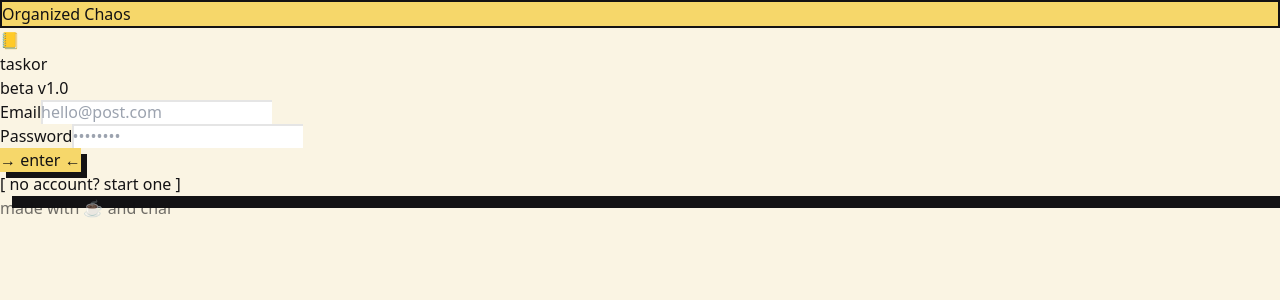
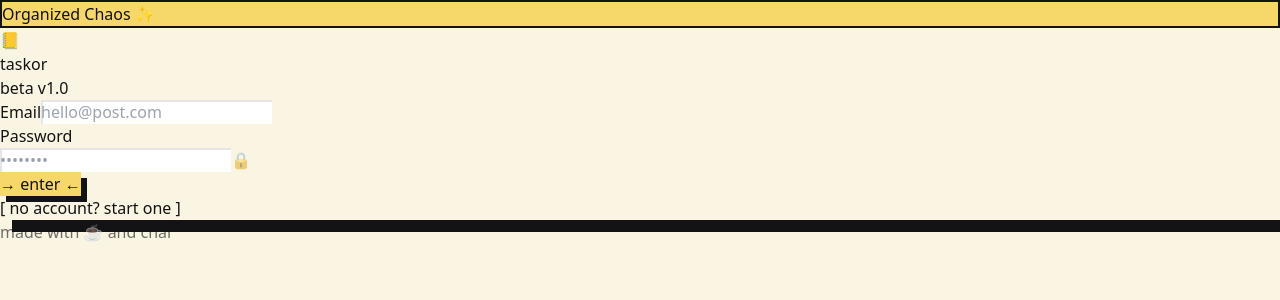
Before and after one commit to chaima-sahli/Task-Manager, a React (Vite) app in the folder frontend/: page / in a window 1280 px wide. Shown: the top 300 px of the page. Built offline with nearby package versions, Linux system fonts and the light colour scheme.

Commit message:
feat: Add password visibility toggle

```diff
--- a/frontend/src/components/Login.jsx
+++ b/frontend/src/components/Login.jsx
@@ -7,12 +7,13 @@ const Login = () => {
   const [email, setEmail] = useState("");
   const [password, setPassword] = useState("");
   const [username, setUsername] = useState("");
+  const [showPassword, setShowPassword] = useState(false);
   const { login, register } = useAuth();
 
   const handleSubmit = async (e) => {
     e.preventDefault();
 
-  //  Password validation
+    // Password validation
     if (!isLogin) {
       const passwordRegex = /^(?=.*[a-z])(?=.*[A-Z])(?=.*\d)(?=.*[@$!%*?&])[A-Za-z\d@$!%*?&]{8,}$/;
       if (!passwordRegex.test(password)) {
@@ -29,17 +30,18 @@ const handleSubmit = async (e) => {
     }
 
     if (result.success) {
-    toast.success(isLogin ? 'Welcome back! ' : 'Account created! ');
+      toast.success(isLogin ? 'Welcome back! ✨' : 'Account created! 🎉');
     } else {
       toast.error(result.error);
     }
   };
+
   return (
     <div
       className='min-h-screen flex items-center justify-center p-4'
       style={{ backgroundColor: "#FAF4E3" }}
     >
-      {/* Brutalist background elements */}
+      {/* Background elements */}
       <div
         className='fixed top-0 left-0 w-64 h-64'
         style={{
@@ -62,11 +64,11 @@ const handleSubmit = async (e) => {
             className='px-3 py-1 text-xs font-bold uppercase'
             style={{ backgroundColor: "#F6D76A", border: "2px solid #131214" }}
           >
-            Organized Chaos{" "}
+            Organized Chaos ✨
           </div>
         </div>
 
-        {/* Main card - neo brutalist */}
+        {/* Main card */}
         <div
           className='relative bg-white border-4 border-black p-8'
           style={{ boxShadow: "12px 12px 0 0 #131214" }}
@@ -82,7 +84,6 @@ const handleSubmit = async (e) => {
               style={{ color: "#131214" }}
             >
               taskor
-
             </h1>
             <div className='flex items-center justify-center gap-2 mt-3'>
               <div className='w-2 h-2 bg-black'></div>
@@ -128,15 +129,30 @@ const handleSubmit = async (e) => {
               <label className='block text-xs font-bold uppercase mb-1 tracking-wider'>
                 Password
               </label>
+              <div className="relative">
                 <input
-                type='password'
+                  type={showPassword ? 'text' : 'password'}
                   placeholder='••••••••'
                   value={password}
                   onChange={(e) => setPassword(e.target.value)}
-                className='w-full px-4 py-3 border-2 border-black bg-white font-mono'
+                  className='w-full px-4 py-3 border-2 border-black bg-white font-mono transition-all duration-200 pr-12'
                   style={{ boxShadow: "inset 2px 2px 0 0 rgba(0,0,0,0.1)" }}
                   required
                 />
+                <button
+                  type="button"
+                  onClick={() => setShowPassword(!showPassword)}
+                  className="absolute right-3 top-1/2 -translate-y-1/2 text-xl hover:scale-110 transition-transform"
+                  style={{ color: '#131214', opacity: 0.5 }}
+                >
+                  {showPassword ? '👁️' : '🔒'}
+                </button>
+              </div>
+              {!isLogin && (
+                <p className="text-xs mt-1 font-mono" style={{ color: '#131214', opacity: 0.4 }}>
+                  Must be 8+ chars with uppercase, lowercase, number, and special character
+                </p>
+              )}
             </div>
             <button
               type='submit'
```
Lines whose indentation alone changed are shown as unchanged.
